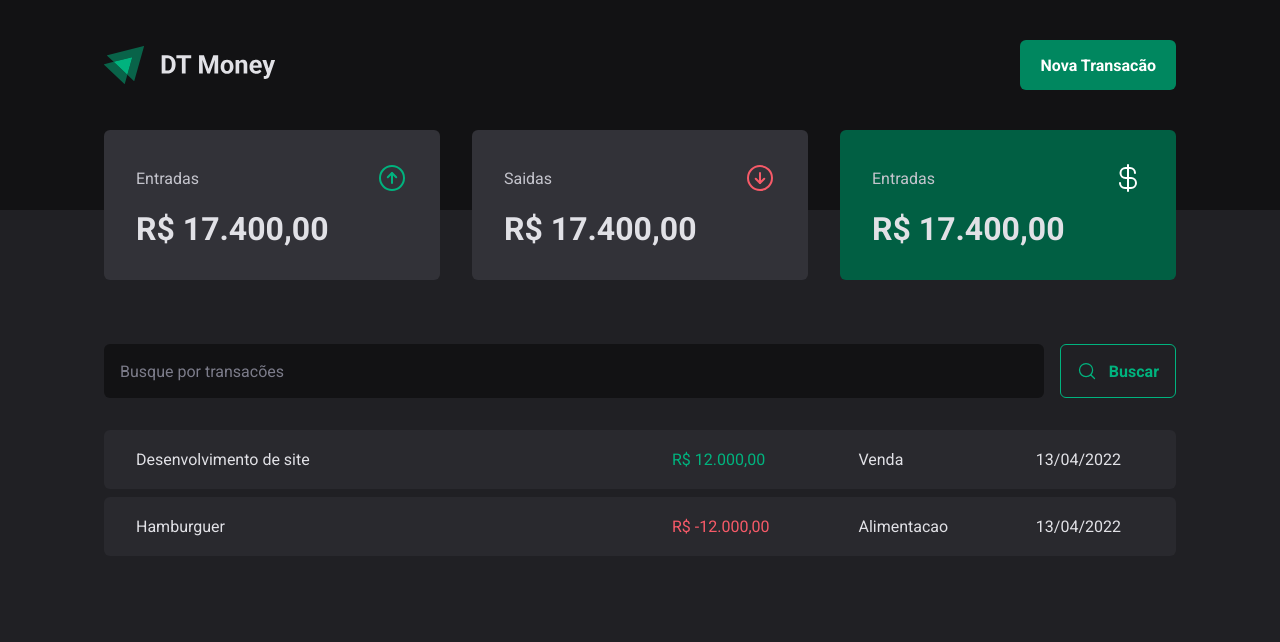
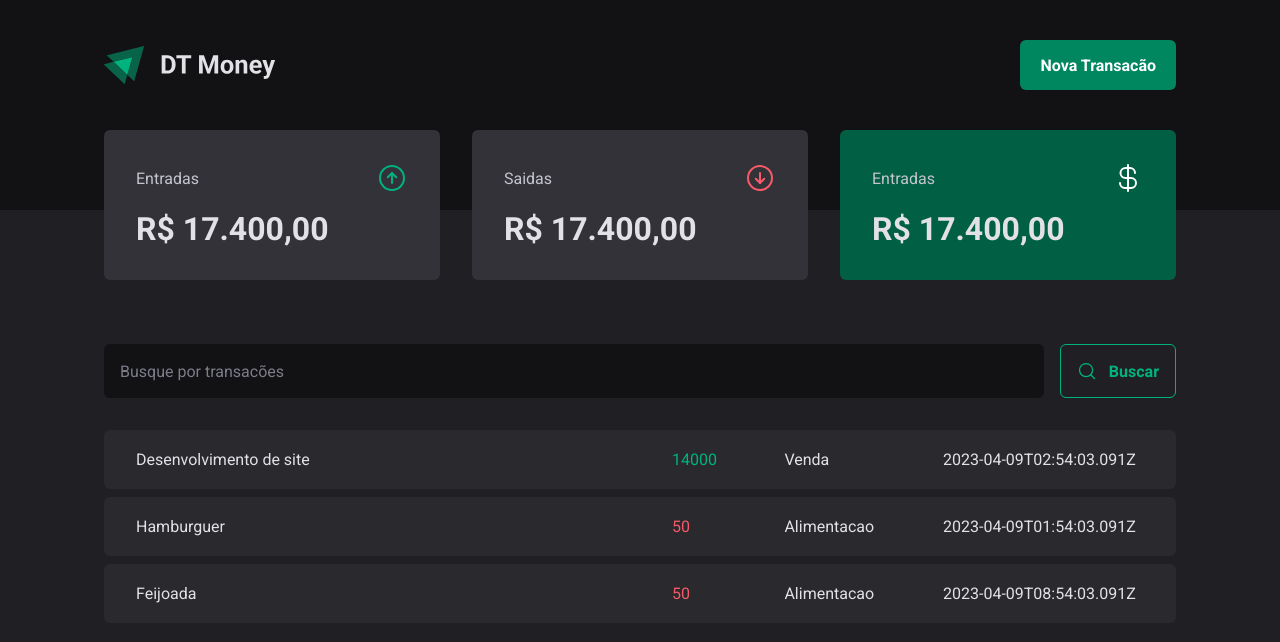
Before and after one commit to AndreLimaS/manage-sales, a React (Vite) app: page / in a window 1280 px wide. Shown: the top 642 px of the page. Built offline with nearby package versions, Linux system fonts and the light colour scheme; data requests are answered from the project's data file.

Commit message:
feat: create json server Historic

```diff
--- a/package.json
+++ b/package.json
@@ -5,6 +5,7 @@
   "type": "module",
   "scripts": {
     "dev": "vite",
+    "dev:server": "json-server server.json -p 3333 -w -d500",
     "build": "tsc && vite build",
     "preview": "vite preview"
   },
@@ -21,6 +22,7 @@
     "@types/react-dom": "^18.0.11",
     "@types/styled-components": "^5.1.26",
     "@vitejs/plugin-react": "^3.1.0",
+    "json-server": "^0.17.3",
     "typescript": "^4.9.3",
     "vite": "^4.2.0"
   }
--- /dev/null
+++ b/server.json
@@ -0,0 +1,28 @@
+{
+  "transactions": [
+    {
+      "id": 1,
+      "description": "Desenvolvimento de site",
+      "type": "income",
+      "category": "Venda",
+      "price": 14000,
+      "createAt": "2023-04-09T02:54:03.091Z"
+    },
+    {
+      "id": 2,
+      "description": "Hamburguer",
+      "type": "outcome",
+      "category": "Alimentacao",
+      "price": 50,
+      "createAt": "2023-04-09T01:54:03.091Z"
+    },
+    {
+      "id": 3,
+      "description": "Feijoada",
+      "type": "outcome",
+      "category": "Alimentacao",
+      "price": 50,
+      "createAt": "2023-04-09T08:54:03.091Z"
+    }
+  ]
+}
--- a/src/components/Historic/index.tsx
+++ b/src/components/Historic/index.tsx
@@ -1,30 +1,51 @@
+import { useEffect, useState } from "react";
 import {
   PriceHighlight,
   TransactionsContainer,
   TransactionsTable,
 } from "./styles";
 
+interface Transaction {
+  id: number;
+  description: string;
+  type: "income" | "outcome";
+  price: number;
+  category: string;
+  createAt: string;
+}
+
 export function Historic() {
+  const [transactions, setTransactions] = useState<Transaction[]>([]);
+
+  async function loadTransactions() {
+    const response = await fetch("http://localhost:3333/transactions");
+    const data = await response.json();
+
+    setTransactions(data);
+  }
+
+  useEffect(() => {
+    loadTransactions();
+  }, []);
+
   return (
     <TransactionsContainer>
       <TransactionsTable>
         <tbody>
-          <tr>
-            <td width="50%">Desenvolvimento de site</td>
-            <td>
-              <PriceHighlight variant="income">R$ 12.000,00</PriceHighlight>
-            </td>
-            <td>Venda</td>
-            <td>13/04/2022</td>
-          </tr>
-          <tr>
-            <td width="50%">Hamburguer</td>
-            <td>
-              <PriceHighlight variant="outcome">R$ -12.000,00</PriceHighlight>
-            </td>
-            <td>Alimentacao</td>
-            <td>13/04/2022</td>
-          </tr>
+          {transactions.map((transactions) => {
+            return (
+              <tr key={transactions.id}>
+                <td width="50%">{transactions.description}</td>
+                <td>
+                  <PriceHighlight variant={transactions.type}>
+                    {transactions.price}
+                  </PriceHighlight>
+                </td>
+                <td>{transactions.category}</td>
+                <td>{transactions.createAt}</td>
+              </tr>
+            );
+          })}
         </tbody>
       </TransactionsTable>
     </TransactionsContainer>
--- a/src/pages/Transactions/index.tsx
+++ b/src/pages/Transactions/index.tsx
@@ -1,3 +1,4 @@
+import { useEffect, useState } from "react";
 import { Header } from "../../components/Header";
 import { Historic } from "../../components/Historic";
 import { Summary } from "../../components/Summary";
```
Also changed, not shown: 1 other file (tests, documents, lock files or other folders).
